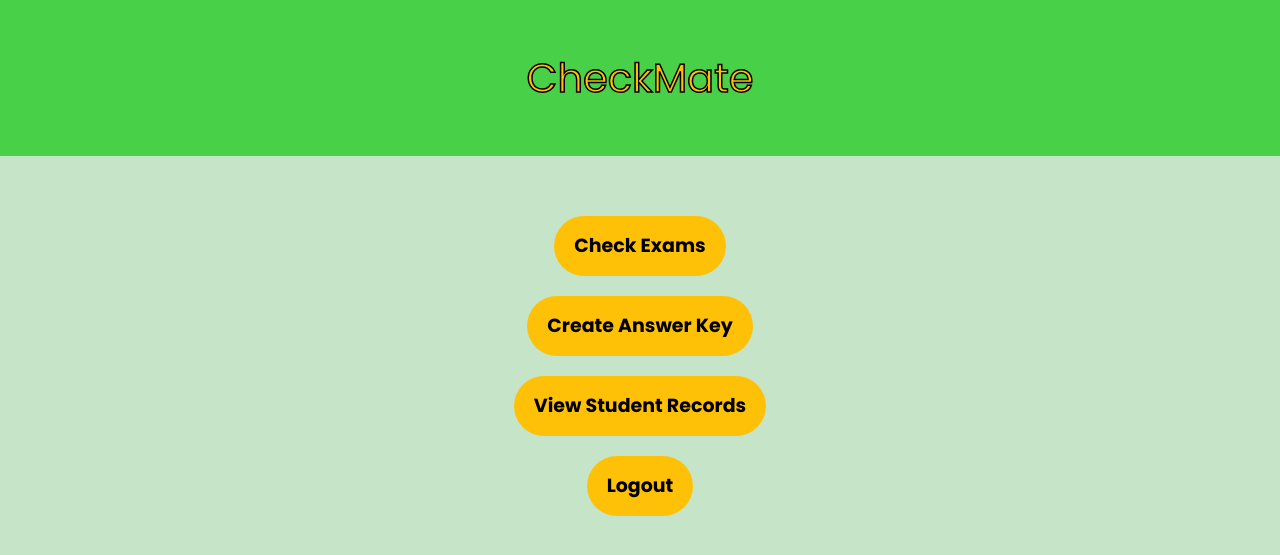
After one commit to YourNewbieCoder/CheckMate, a Flask app: page /home in a window 1280 px wide. The commit adds this page. Shown: the top 555 px of the page. Run offline with Flask 3, Linux system fonts and the light colour scheme.

Commit message:
created homepage.html, modify base.htnl

```diff
--- a/app.py
+++ b/app.py
@@ -14,5 +14,9 @@ def login():
 def signup():
     return render_template('signup.html')
 
+@app.route('/home')
+def home():
+    return render_template('home.html')
+
 if __name__ == "__main__":
     app.run(debug=True)
--- a/static/css/style.css
+++ b/static/css/style.css
@@ -69,7 +69,7 @@ a{
     display: inline-block;
     margin-top: 20px;
 }
-.home{
+.header{
     background: none;
     padding: 0;
     margin: 0;
@@ -140,3 +140,13 @@ span{
     background: var(--colorprimary);
     text-align: center;
 }
+/* CSS for homepage */
+ul{
+    list-style-type: none;
+    margin: 0;
+    padding: 0;
+    overflow: hidden;
+}
+li{
+    text-align: center;
+}
--- a/templates/base.html
+++ b/templates/base.html
@@ -12,9 +12,7 @@
         <div class="main-content">
             {% block content %}{% endblock %}
         </div>
-        <div class="image-container">
-            <img src="{{url_for('static', filename='img/checkmate-removebg-preview.png')}}" alt="">
-        </div>
+        {% block image %}{% endblock %}
     </div>
     {% block body %}{% endblock %}
 </body>
--- /dev/null
+++ b/templates/home.html
@@ -0,0 +1,16 @@
+{% extends 'base.html' %}
+
+{% block title %}CheckMate-Homepage{% endblock %}
+{% block header %}
+<header class="colored-center">
+    <a class="header" href="/home"><h2>CheckMate</h2></a>
+</header>
+{% endblock %}
+{% block content %}
+<ul>
+    <li><a class="btn-group" href="">Check Exams</a></li>
+    <li><a class="btn-group" href="">Create Answer Key</a></li>
+    <li><a class="btn-group" href="">View Student Records</a></li>
+    <li><a class="btn-group" href="/">Logout</a></li>
+</ul>
+{% endblock %}
```
Also changed, not shown: templates/index.html (+7 -1 lines), templates/login.html (+7 -1 lines), templates/signup.html (+7 -1 lines).
